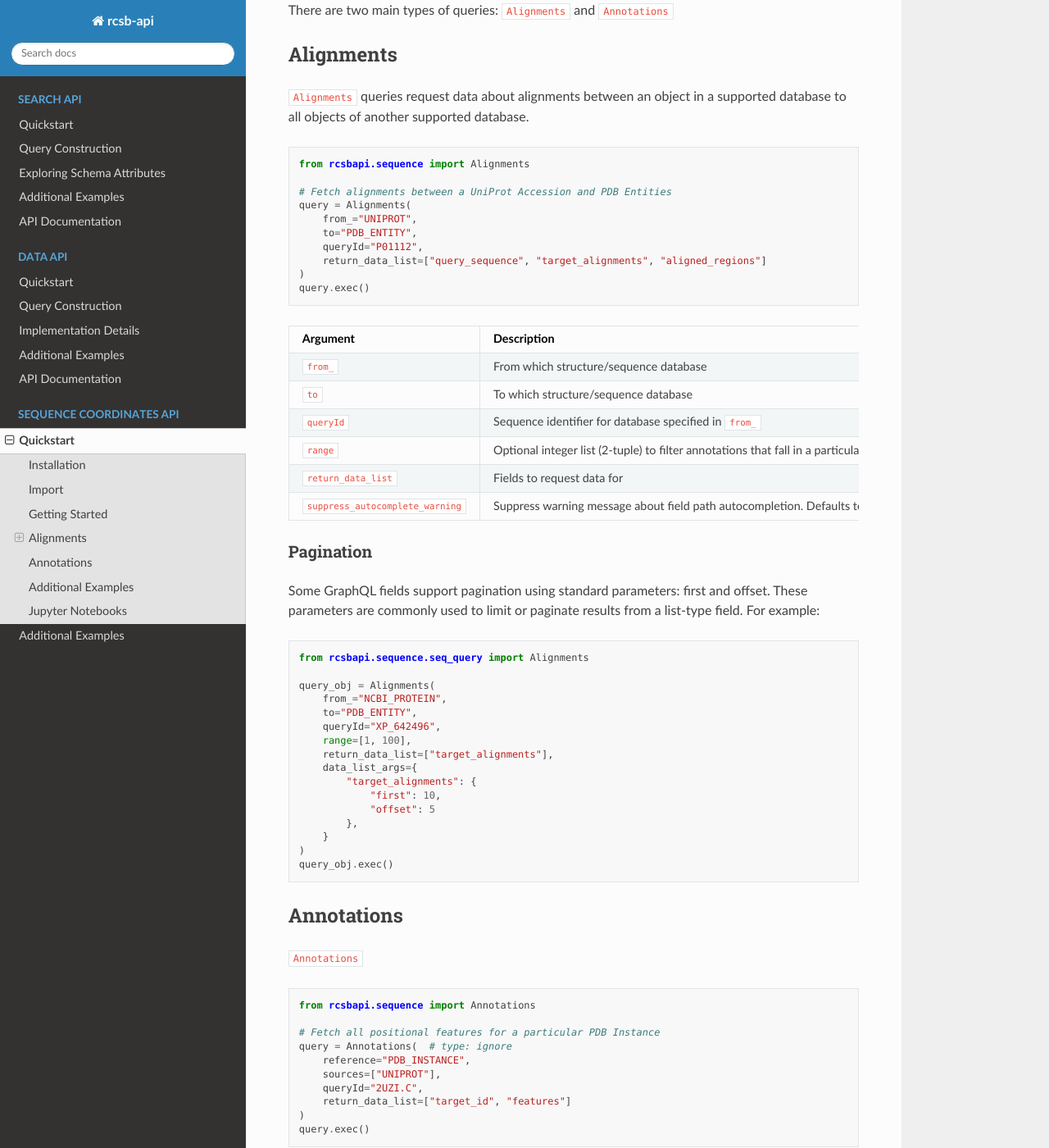
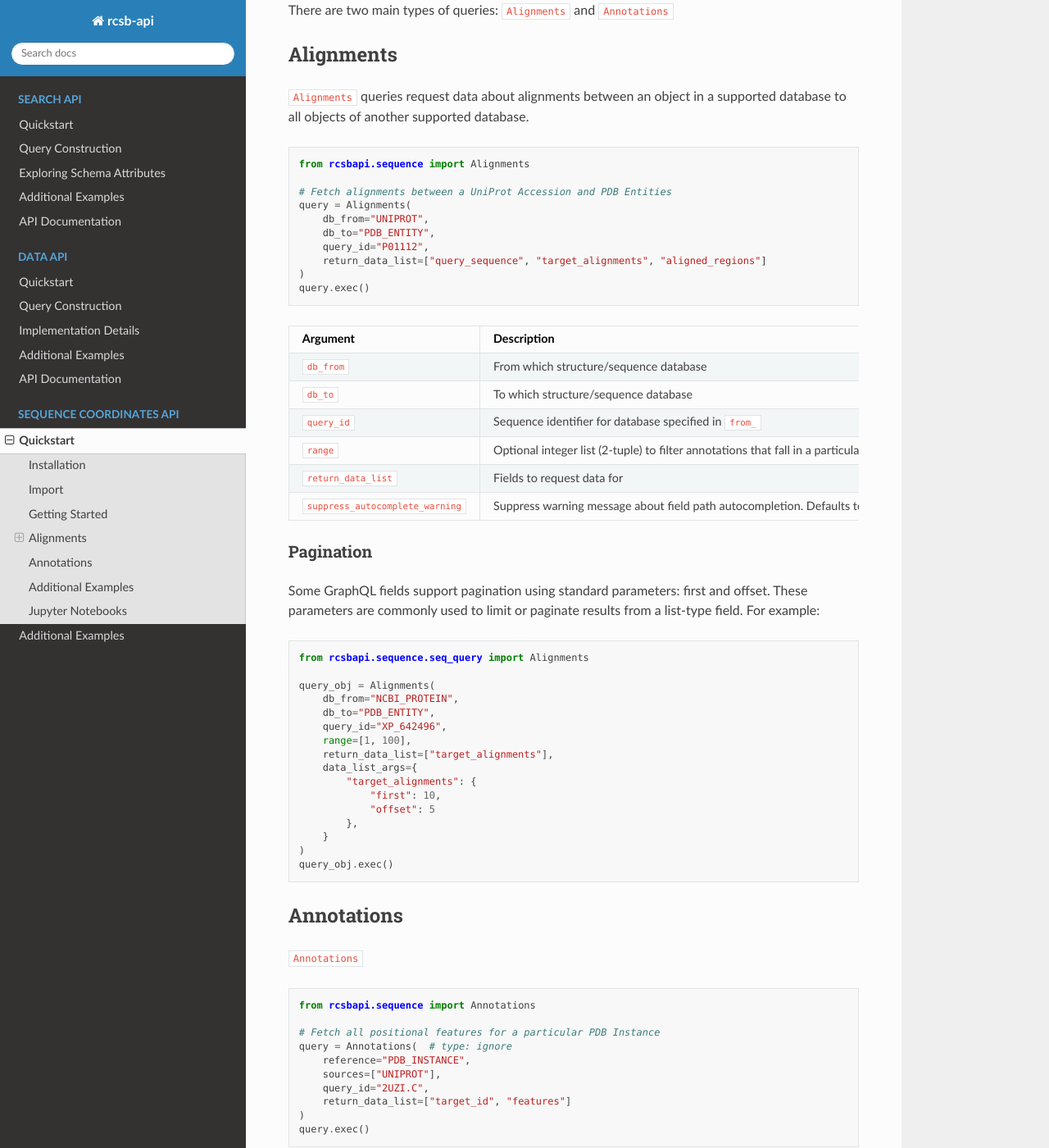
Before and after one commit to rcsb/py-rcsb-api, a Sphinx documentation site: the page built from docs/seq_api/quickstart.md, in a window 1280 px wide and 1400 px high, scrolled down 758 px. Shown: the whole window at 82% size. Built offline with Sphinx 7.4.7 and the Read the Docs theme 3.1.0, drawn with Linux system fonts in a browser that asks for light colours.

Commit message:
Documentation Fixing

```diff
--- a/docs/seq_api/quickstart.md
+++ b/docs/seq_api/quickstart.md
@@ -31,9 +31,9 @@ from rcsbapi.sequence import Alignments
 
 # Fetch alignments between a UniProt Accession and PDB Entities
 query = Alignments(
-    from_="UNIPROT",
-    to="PDB_ENTITY",
-    queryId="P01112",
+    db_from="UNIPROT",
+    db_to="PDB_ENTITY",
+    query_id="P01112",
     return_data_list=["query_sequence", "target_alignments", "aligned_regions"]
 )
 query.exec()
@@ -41,9 +41,9 @@ query.exec()
 
 | Argument  | Description|
 | ----------|------------|
-|`from_`    |From which structure/sequence database|
-|`to`       |To which structure/sequence database|
-|`queryId`  |Sequence identifier for database specified in `from_`|
+|`db_from`  |From which structure/sequence database|
+|`db_to`    |To which structure/sequence database|
+|`query_id` |Sequence identifier for database specified in `from_`|
 |`range`    |Optional integer list (2-tuple) to filter annotations that fall in a particular region|
 |`return_data_list`|Fields to request data for|
 |`suppress_autocomplete_warning`|Suppress warning message about field path autocompletion. Defaults to False.|
@@ -56,9 +56,9 @@ These parameters are commonly used to limit or paginate results from a list-type
 from rcsbapi.sequence.seq_query import Alignments
 
 query_obj = Alignments(
-    from_="NCBI_PROTEIN",
-    to="PDB_ENTITY",
-    queryId="XP_642496",
+    db_from="NCBI_PROTEIN",
+    db_to="PDB_ENTITY",
+    query_id="XP_642496",
     range=[1, 100],
     return_data_list=["target_alignments"],
     data_list_args={
@@ -81,7 +81,7 @@ from rcsbapi.sequence import Annotations
 query = Annotations(  # type: ignore
     reference="PDB_INSTANCE",
     sources=["UNIPROT"],
-    queryId="2UZI.C",
+    query_id="2UZI.C",
     return_data_list=["target_id", "features"]
 )
 query.exec()
@@ -91,7 +91,7 @@ query.exec()
 | ----------|------------|
 |`reference`|Structure/sequence database to request|
 |`sources`  |Enumerated list defining the annotation collections to be requested|
-|`queryId`  |Sequence identifier for database specified in `reference`|
+|`query_id` |Sequence identifier for database specified in `reference`|
 |`return_data_list`|Fields to request data for|
 |`filters`|Optional list of `AnnotationFilterInput` that can be used to select what annotations will be retrieved. See [Additional Examples](/docs/seq_api/additional_examples.md).|
 |`suppress_autocomplete_warning`|Suppress warning message about field path autocompletion. Defaults to False.|
```
Also changed, not shown: docs/seq_api/additional_examples.md (+10 -10 lines), 2 other files.
